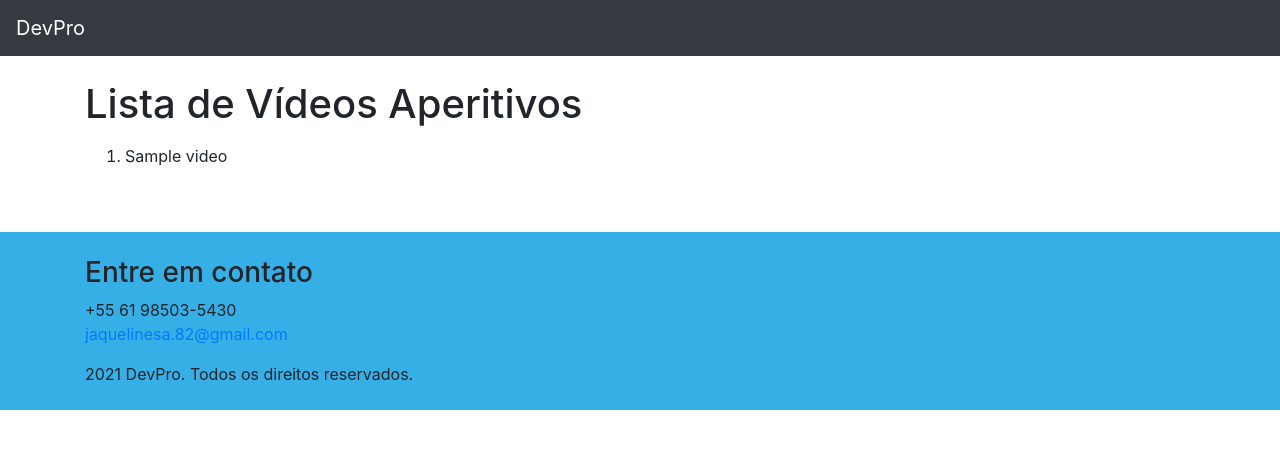
After one commit to Jaquelinesa82/webdjango, a Django app: template devpro/aperitivos/templates/aperitivos/indice.html in a window 1280 px wide. The commit adds this page. Shown: the top 449 px of the page. Run offline with Django 3.2, Linux system fonts and the light colour scheme; the template is opened without the code that fills it: most values are stand-ins (such as "Sample title", 1, 10 or a date in 2020); some libraries are stand-ins or nearby versions.

Commit message:
Lista de Elementos com For

```diff
--- /dev/null
+++ b/devpro/aperitivos/templates/aperitivos/indice.html
@@ -0,0 +1,20 @@
+{% extends 'base/base.html' %}
+{% load static %}
+{% block title %}DevPro - Aperitivos{% endblock title%}
+{% block description %}Página com todos os videos gratuitos{% endblock description %}
+{% block body%}
+<div class="container">
+    <div class="row">
+        <div class="col-md-12">
+            <h1 class="mt-4 mb-3">Lista de Vídeos Aperitivos</h1>
+            <ol>
+                {% for video in videos %}
+                    <li>{{ video.titulo | default:"Faltando Título" }}</li>
+                {% empty %}
+                    <li>Não foi encontrado nenhum vídeo de aperitivos</li>
+                {% endfor %}
+            </ol>
+        </div>
+    </div>
+</div>
+{% endblock body %}
--- a/devpro/aperitivos/templates/aperitivos/video.html
+++ b/devpro/aperitivos/templates/aperitivos/video.html
@@ -6,7 +6,7 @@
 <div class="container">
     <div class="row">
         <div class="col-md-12">
-            <h1 class="mt-4 mb-3">{{ video.titulo }}</h1>
+            <h1 class="mt-4 mb-3">{{ video.titulo | default:"Faltando Título" }}</h1>
             <iframe src="https://www.youtube.com/embed/{{ video.youtube_id }}" width="560" height="315" frameborder="0"
                     allow="accelerometer; autoplay; clipboard-write; encrypted-media; gyroscope; picture-in-picture"
                     allowfullscreen></iframe>
--- a/devpro/aperitivos/urls.py
+++ b/devpro/aperitivos/urls.py
@@ -1,8 +1,9 @@
 from django.urls import path
 
-from devpro.aperitivos.views import video
+from devpro.aperitivos.views import video, indice
 
 app_name = 'aperitivos'
 urlpatterns = [
     path('<slug:slug>', video, name='video'),
+    path('', indice, name='indice'),
 ]
```
Also changed, not shown: devpro/aperitivos/tests/tests_indice.py (added, +27 -0 lines), devpro/aperitivos/tests/tests_video.py (renamed from devpro/aperitivos/tests.py, +2 -2 lines), devpro/aperitivos/views.py (+12 -1 lines), devpro/base/templates/base/home.html (+0 -30 lines), devpro/aperitivos/tests/__init__.py (added), devpro/base/migrations/0001_initial.py.
